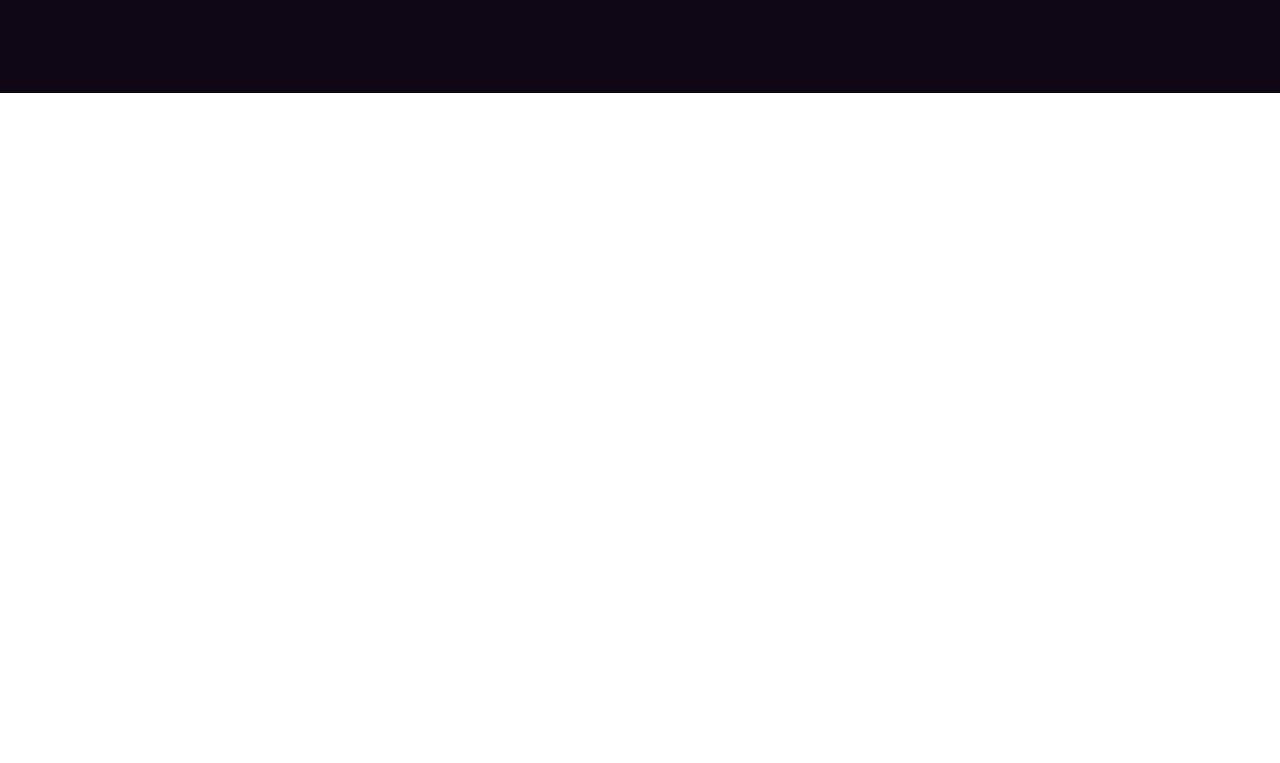
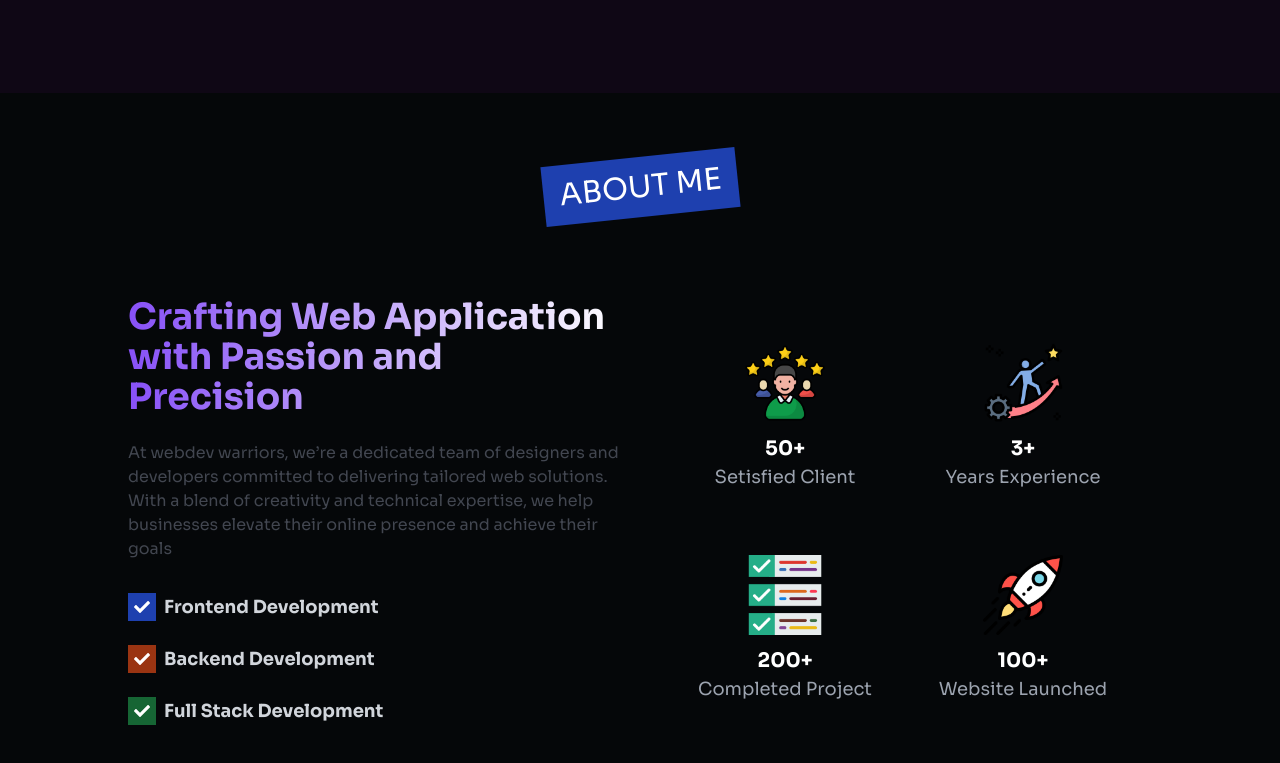
Before and after one commit to programmerrabbani01/webDev-portfolio, a Next.js app: page / in a window 1280 px wide. Shown: the part 707-1470 px from the top of the page. Before the commit the page ends 800 px from the top, so only its background shows below. Built offline with nearby package versions, Linux system fonts and the light colour scheme.

Commit message:
About Section Done

```diff
--- /dev/null
+++ b/components/Helper/SectionHeading.tsx
@@ -0,0 +1,15 @@
+import React from "react";
+
+type Props = {
+  children: React.ReactNode;
+};
+
+export default function SectionHeading({ children }: Props) {
+  return (
+    <>
+      <h1 className="bg-blue-800 w-fit text-center px-4 py-3 mx-auto text-white text-2xl sm:text-3xl md:text-4x uppercase -rotate-6">
+        {children}
+      </h1>
+    </>
+  );
+}
--- /dev/null
+++ b/components/Home/About/About.tsx
@@ -0,0 +1,128 @@
+import SectionHeading from "@/components/Helper/SectionHeading.tsx";
+import { aboutInfo } from "@/Data/data.ts";
+import Image from "next/image";
+import { FaCheck } from "react-icons/fa";
+import clientImage from "@/public/images/customer.png";
+import experienceImage from "@/public/images/experience.png";
+import completedImage from "@/public/images/completed.png";
+import websiteImage from "@/public/images/rocket.png";
+
+export default function About() {
+  return (
+    <>
+      <div className="pt-16 pb-16 bg-[#050709]">
+        {/* section Heading */}
+        <SectionHeading>About Me</SectionHeading>
+        {/* content */}
+        <div className="w-4/5 mx-auto grid grid-cols-1 lg:grid-cols-2 gap-8 items-center mt-20">
+          {/* text content */}
+          <div className="">
+            <h1 className="text_bg text-[26px] sm:text-2xl md:text-3xl lg:text-4xl font-bold text-gray-300">
+              {aboutInfo.title}
+            </h1>
+            <p className="mt-6 text-base text-gray-500 text-opacity-60">
+              {aboutInfo.description}
+            </p>
+            {/* skills */}
+            <div className="mt-8">
+              {/*  */}
+              <div className="flex items-center space-x-2 mb-6">
+                <div className="w-7 h-7 bg-blue-800 flex flex-col items-center justify-center">
+                  <FaCheck className="text-white" />
+                </div>
+                <p className="text-sm sm:text-base md:text-lg font-bold text-gray-300">
+                  Frontend Development
+                </p>
+              </div>
+              {/*  */}
+              <div className="flex items-center space-x-2 mb-6">
+                <div className="w-7 h-7 bg-orange-800 flex flex-col items-center justify-center">
+                  <FaCheck className="text-white" />
+                </div>
+                <p className="text-sm sm:text-base md:text-lg font-bold text-gray-300">
+                  Backend Development
+                </p>
+              </div>
+              {/*  */}
+              <div className="flex items-center space-x-2 mb-6">
+                <div className="w-7 h-7 bg-green-800 flex flex-col items-center justify-center">
+                  <FaCheck className="text-white" />
+                </div>
+                <p className="text-sm sm:text-base md:text-lg font-bold text-gray-300">
+                  Full Stack Development
+                </p>
+              </div>
+            </div>
+          </div>
+          {/* status content */}
+          <div className="grid grid-cols-2 gap-16 items-center lg:mx-auto">
+            {/*  */}
+            <div>
+              <Image
+                src={clientImage}
+                alt="client image"
+                width={80}
+                height={80}
+                className="mx-auto"
+              />
+              <p className="mt-3 font-bold text-xl text-white text-center">
+                {aboutInfo.client}
+              </p>
+              <p className="texbase sm:text-lg text-gray-400 text-center">
+                Setisfied Client
+              </p>
+            </div>
+            {/*  */}
+            <div>
+              <Image
+                src={experienceImage}
+                alt="experience image"
+                width={80}
+                height={80}
+                className="mx-auto"
+              />
+              <p className="mt-3 font-bold text-xl text-white text-center">
+                {aboutInfo.experience}
+              </p>
+              <p className="texbase sm:text-lg text-gray-400 text-center">
+                Years Experience
+              </p>
+            </div>
+            {/*  */}
+            <div>
+              <Image
+                src={completedImage}
+                alt="completed image"
+                width={80}
+                height={80}
+                className="mx-auto"
+              />
+              <p className="mt-3 font-bold text-xl text-white text-center">
+                {aboutInfo.project}
+              </p>
+              <p className="texbase sm:text-lg text-gray-400 text-center">
+                Completed Project
+              </p>
+            </div>
+            {/*  */}
+            <div>
+              <Image
+                src={websiteImage}
+                alt="website image"
+                width={80}
+                height={80}
+                className="mx-auto"
+              />
+              <p className="mt-3 font-bold text-xl text-white text-center">
+                {aboutInfo.website}
+              </p>
+              <p className="texbase sm:text-lg text-gray-400 text-center">
+                Website Launched
+              </p>
+            </div>
+          </div>
+        </div>
+      </div>
+    </>
+  );
+}
--- a/components/Home/Home.tsx
+++ b/components/Home/Home.tsx
@@ -1,11 +1,13 @@
 import React from "react";
 import Hero from "./Hero/Hero.tsx";
+import About from "./About/About.tsx";
 
 export default function Home() {
   return (
     <>
       <div className="overflow-hidden">
         <Hero />
+        <About />
       </div>
     </>
   );
```
